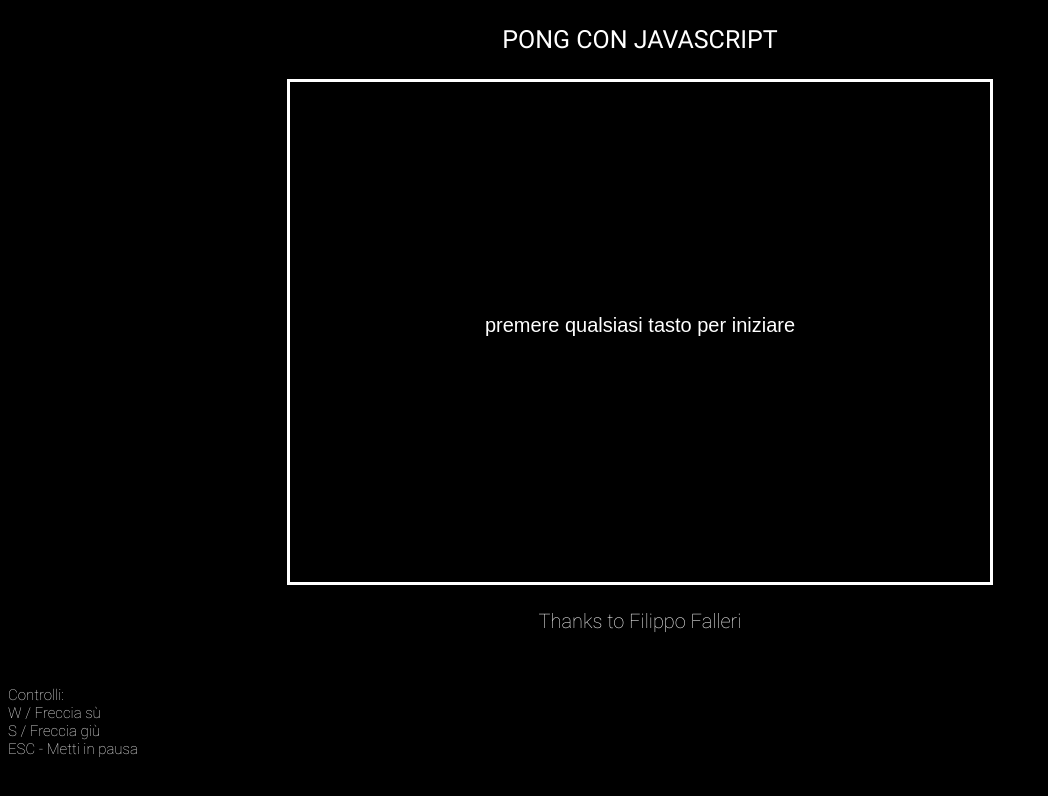
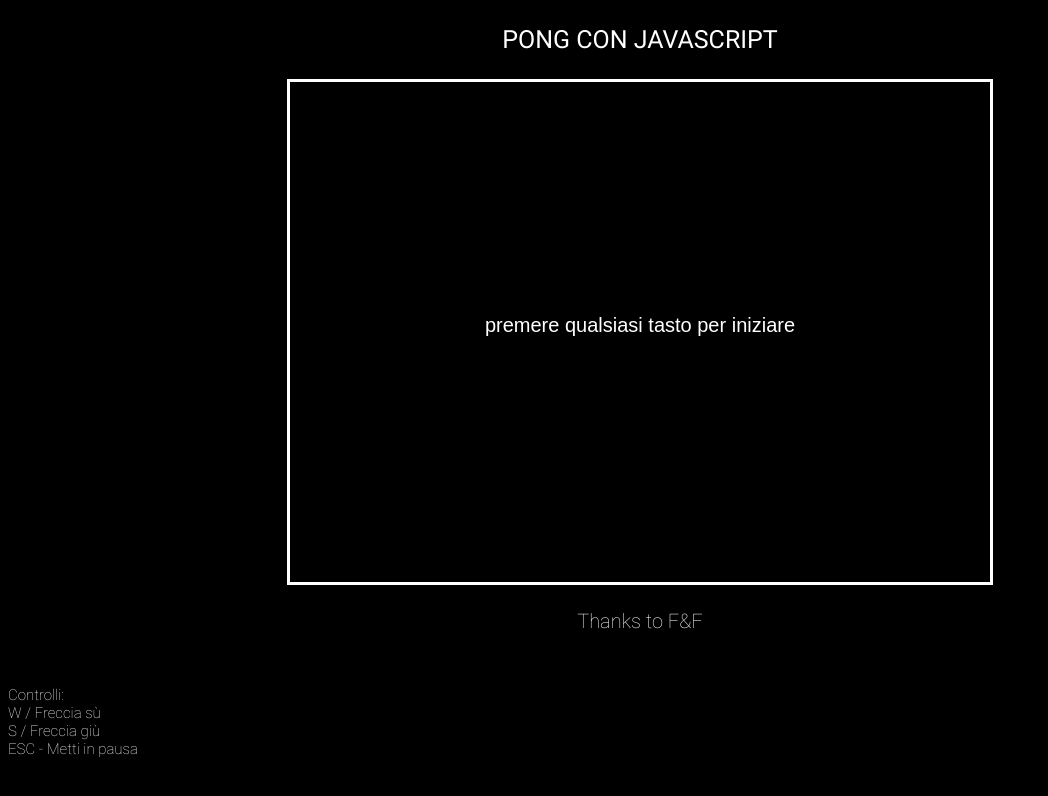
Before and after one commit to FilFal/pong_js, a plain HTML site: page index.htm in a window 1280 px wide. Shown: the whole page, without its empty margins (0-1048 px from the left). Drawn offline with Linux system fonts and the light colour scheme.

Commit message:
Update index.htm

```diff
--- a/index.htm
+++ b/index.htm
@@ -285,7 +285,7 @@
 <body>
     <center><p class="title"><b>PONG CON JAVASCRIPT</b></p></center>
     <center><canvas id="gameArea" width="700" height="500" class="borderStyles"></canvas></center>
-    <center><p class="credits">Thanks to Filippo Falleri</p></center><br>
+    <center><p class="credits">Thanks to F&F</p></center><br>
     <p class="controls">
         Controlli:<br>
         W / Freccia sù<br>
```
